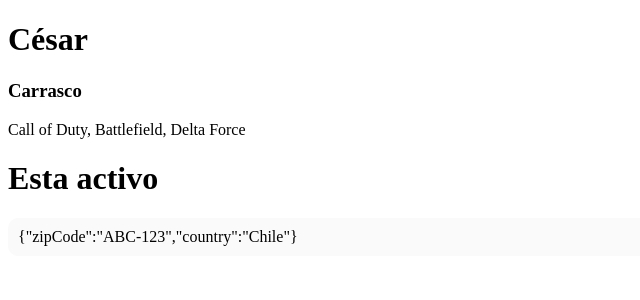
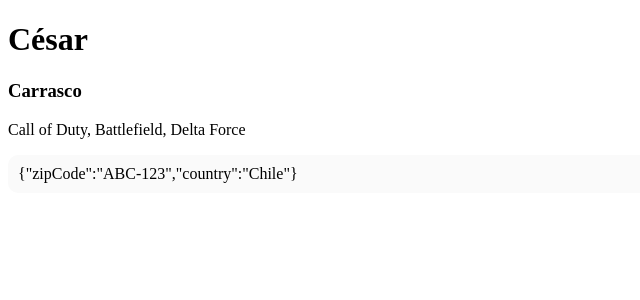
Before and after one commit to cacc92/react-fullstack2-basic, a React (Vite) app: page / in a window 1280 px wide. Shown: the top 300 px of the page, without its empty margins (0-640 px from the left). Built offline with nearby package versions, Linux system fonts and the light colour scheme.

Commit message:
generacion de test de snapshot

```diff
--- a/src/MyAwesomeApp.tsx
+++ b/src/MyAwesomeApp.tsx
@@ -27,15 +27,15 @@ const myStyle: CSSProperties = {
 // Tambien se puede resolver con una funcion tipo flecha
 export const MyAwesomeApp = () => {
   return (
-    <>
-      <h1> {firstName} </h1>
+    <div data-testid="div-app">
+      <h1 data-testid="first-name-title"> {firstName} </h1>
       <h3>{lastName}</h3>
 
       <p>{favoriteGames.join(", ")}</p>
 
-      <h1>{isActive ? "Esta activo" : "No esta activo"}</h1>
+      {/* <h1>{isActive ? "Esta activo" : "No esta activo"}</h1> */}
 
       <p style={myStyle}>{JSON.stringify(address)}</p>
-    </>
+    </div>
   );
 };
```
Also changed, not shown: 2 other files (tests, documents, lock files or other folders).
